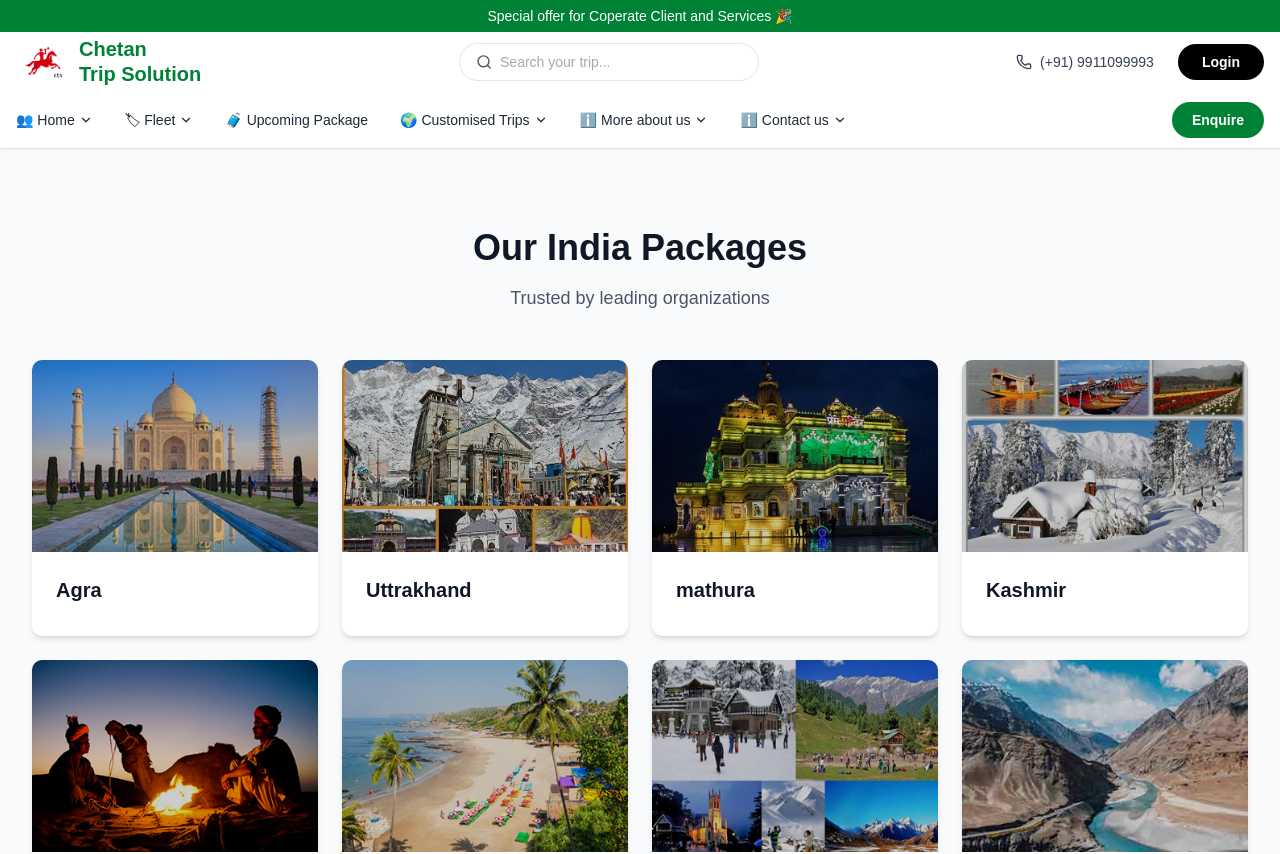
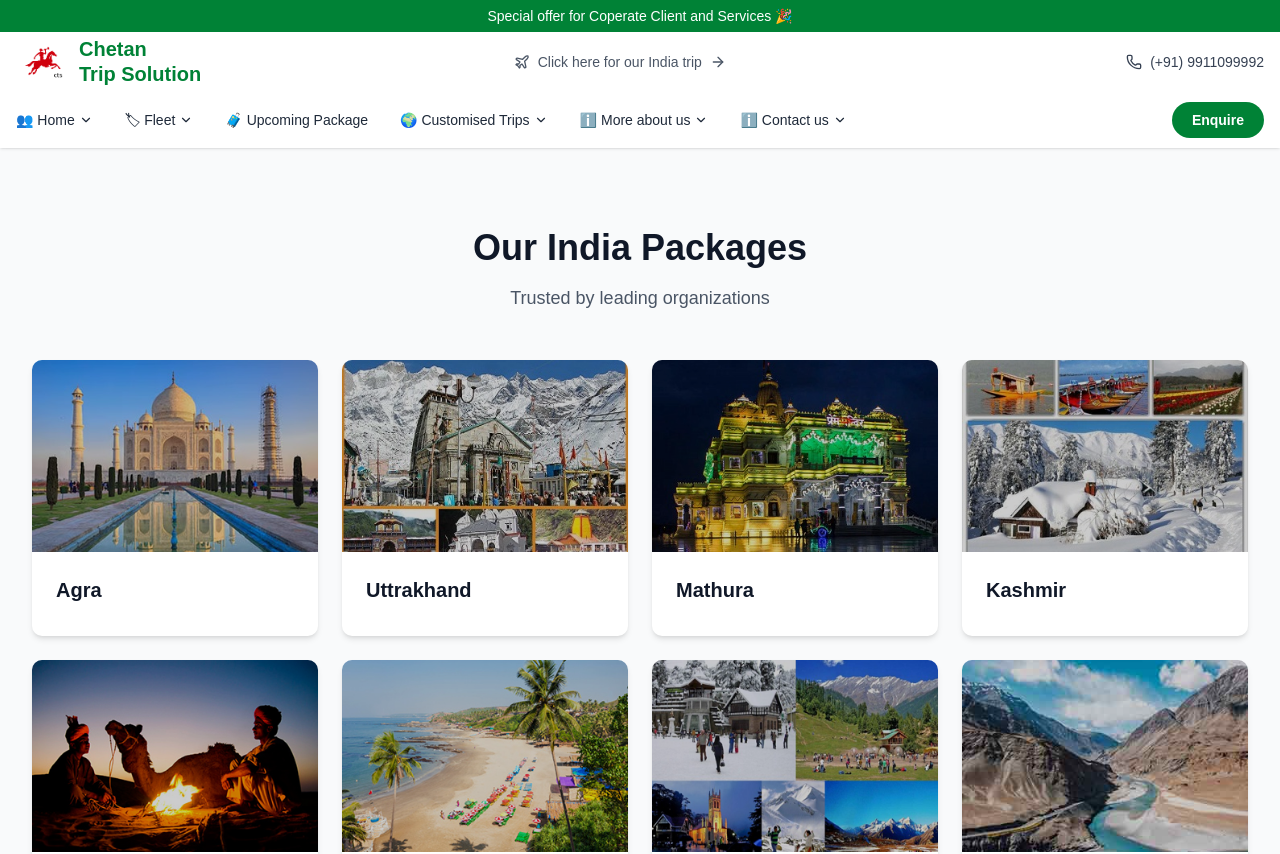
Before and after one commit to HimeshSrivastava/Travelling-Company-Website, a Next.js app: page /UpcomingPackage in a window 1280 px wide. Shown: the top 854 px of the page. Built offline with nearby package versions, Linux system fonts and the light colour scheme.

Commit message:
Enquiry backend is also added

```diff
--- a/src/app/UpcomingPackage/page.tsx
+++ b/src/app/UpcomingPackage/page.tsx
@@ -17,7 +17,7 @@ const corporateCategories =[
     },
     {
       id: "mathura",
-      title: "mathura",
+      title: "Mathura",
       description: "",
       image: "/images/mathura.jpg",
       href: "",
--- a/src/app/contact/page.tsx
+++ b/src/app/contact/page.tsx
@@ -1,10 +1,13 @@
 "use client";
 
+import { Button } from "@/components/ui/button";
 import { Input } from "@/components/ui/input";
 import { Select, SelectContent, SelectItem, SelectTrigger, SelectValue } from "@/components/ui/select";
+import { useEnquiry } from "@/context/EnquiryContext";
 import { Facebook, Mail, Twitter } from "lucide-react";
 
 export default function ContactPage() {
+  // const{ openEnquiry }=useEnquiry();
   return (
     <>
     <section className="bg-[#f2f2f0] py-20">
@@ -97,9 +100,9 @@ export default function ContactPage() {
 
 <section className="bg-white p-24">
    {/* Content */}
-   <div className="grid grid-cols-1 md:grid-cols-2 gap-20">
+   <div className="grid grid-cols-1 md:grid-cols-2">
     {/* LEFT */}
-    <div>
+    <div >
       <h3 className="text-2xl font-semibold text-gray-900 mb-6">
         Chetan Trip Solution
       </h3>
@@ -163,7 +166,10 @@ export default function ContactPage() {
 
         <div className="flex items-center gap-4 text-gray-700 cursor-pointer w-fit">
           <Mail size={22} />
+          {/* <Button
+            onClick={openEnquiry} > */}
           <span className="font-medium">Send message</span>
+          {/* </Button> */}
         </div>
       </form>
     </div>
--- a/src/common/EnquiryModal.tsx
+++ b/src/common/EnquiryModal.tsx
@@ -39,7 +39,8 @@ export default function EnquiryModal() {
       closeEnquiry();
       setForm({ name:"", email:"", contact:"", message:""});
     } else {
-      alert("Failed to send message");
+      alert("message sent");
+      setForm({ name:"", email:"", contact:"", message:""});
     }
   };
 
--- a/src/home/CategoryCards.tsx
+++ b/src/home/CategoryCards.tsx
@@ -48,7 +48,7 @@ const defaultCategories: Category[] = [
 ];
 
 const CategoryCards: React.FC<CategoryCardsProps> = ({
-  title = "Our Corporate Clients",
+  title = "Our Services",
   subtitle = "Discover amazing activities tailored to your interests",
   categories = defaultCategories,
 }) => {
@@ -82,7 +82,7 @@ const CategoryCards: React.FC<CategoryCardsProps> = ({
                 <div className="absolute inset-0 bg-black/20 group-hover:bg-black/10 transition-colors duration-300" />
               </div>
               <div className="p-6">
-                <h3 className="text-xl font-semibold text-gray-900 mb-2 group-hover:text-blue-600 transition-colors">
+                <h3 className="text-xl font-semibold text-gray-900 mb-2 group-hover:text-gray-600 transition-colors">
                   {category.title}
                 </h3>
                 <p className="text-gray-600 text-sm">{category.description}</p>
--- a/src/layout/Navbar.tsx
+++ b/src/layout/Navbar.tsx
@@ -2,7 +2,7 @@
 
 import Link from "next/link";
 import Image from "next/image";
-import { Phone, ChevronDown, Search } from "lucide-react";
+import { Phone, ChevronDown, MapPin, Plane, ArrowRight } from "lucide-react";
 import { useEnquiry } from "@/context/EnquiryContext";
 import { Button } from "@/components/ui/button";
 import MobileSidebar from "@/common/MobileSidebar";
@@ -32,34 +32,28 @@ export default function Navbar() {
               height={55}
             />
             <span className="text-xl font-semibold text-green-700 leading-tight">
-              Chetan <br /> Trip Solution
+              Chetan <br/> Trip Solution
             </span>
           </Link>
 
           <div className="hidden md:flex items-center w-[300px]">
-            <div className="flex items-center gap-2 w-full border rounded-full px-4 py-2 text-gray-600">
-              <Search size={18} />
-              <input
-                type="text"
-                placeholder="Search your trip..."
-                className="w-full outline-none bg-transparent text-sm"
-              />
-            </div>
+            <Link href="/UpcomingPackage">
+            <button className="flex items-center gap-2 text-sm font-medium text-gray-600 hover:underline">
+             <Plane className="w-4 h-4" />
+              Click here for our India trip
+             <ArrowRight className="w-4 h-4" />
+          </button>
+            </Link>
           </div>
 
           <div className="flex items-center gap-6">
             <div className="hidden md:flex items-center gap-2 text-sm font-medium text-gray-700">
               <Phone size={16} />
-              (+91) 9911099993
+              (+91) 9911099992
             </div>
-
-            <button className="bg-black text-white px-6 py-2 rounded-full text-sm font-semibold hover:opacity-90 transition">
-              Login
-            </button>
           </div>
         </div>
 
-        {/* ROW 2 – MENU */}
         <div className="h-14 flex items-center gap-8 text-sm font-medium text-gray-800">
         <div className="md:hidden">
          <MobileSidebar />
@@ -91,7 +85,6 @@ export default function Navbar() {
           </Link>
 
         </div>
-
           <Button
             onClick={openEnquiry}
             className="ml-auto bg-green-700 text-white px-5 py-2 rounded-full text-sm font-semibold hover:bg-green-800 transition"
```
